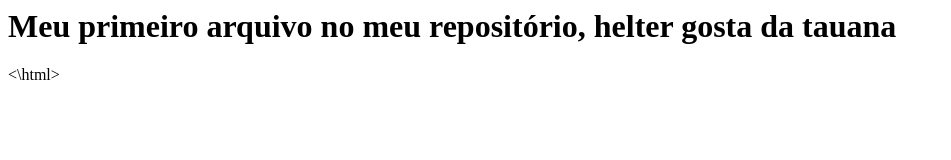
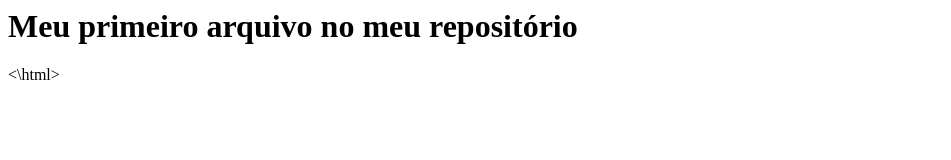
Before and after one commit to FabricioLindo2/primeiro-repositorio, a plain HTML site: page index.html in a window 1280 px wide. Shown: the whole page, without its empty margins (0-951 px from the left). Drawn offline with Linux system fonts and the light colour scheme.

Commit message:
Update index.html

```diff
--- a/index.html
+++ b/index.html
@@ -1,3 +1,3 @@
 <html>
-        <h1> Meu primeiro arquivo no meu repositório, helter gosta da tauana</h1>
+        <h1> Meu primeiro arquivo no meu repositório</h1>
 <\html>
```
